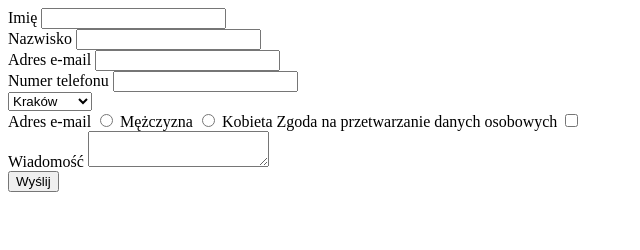
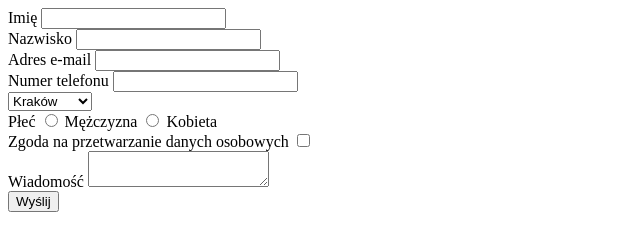
Before and after one commit to magdaf41/magdaf41.github.io, a plain HTML site: page zadania-domowe/HTML/zadanie_1/index.html in a window 1280 px wide. Shown: the whole page, without its empty margins (0-640 px from the left). Drawn offline with Linux system fonts and the light colour scheme.

Commit message:
Zadanie_1 - poprawione v3

```diff
--- a/zadania-domowe/HTML/zadanie_1/index.html
+++ b/zadania-domowe/HTML/zadanie_1/index.html
@@ -28,9 +28,9 @@
             <option value="Gdańsk">Gdańsk</option>
         </select> <br>
 
-        <label for="email">Adres e-mail</label>
+        <label for="email">Płeć</label>
         <input type="radio" name="gender" class="gender"> Mężczyzna
-        <input type="radio" name="gender" class="gender"> Kobieta
+        <input type="radio" name="gender" class="gender"> Kobieta <br>
 
 
         <label for="agreement">Zgoda na przetwarzanie danych osobowych</label>
```
